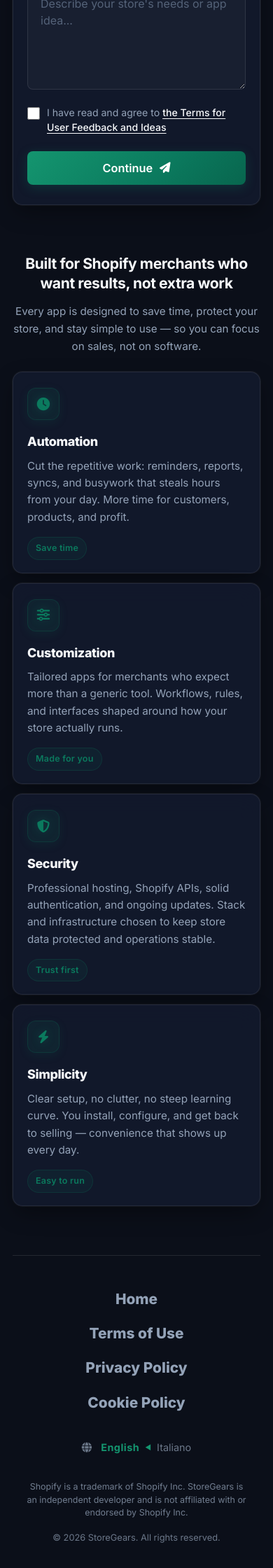
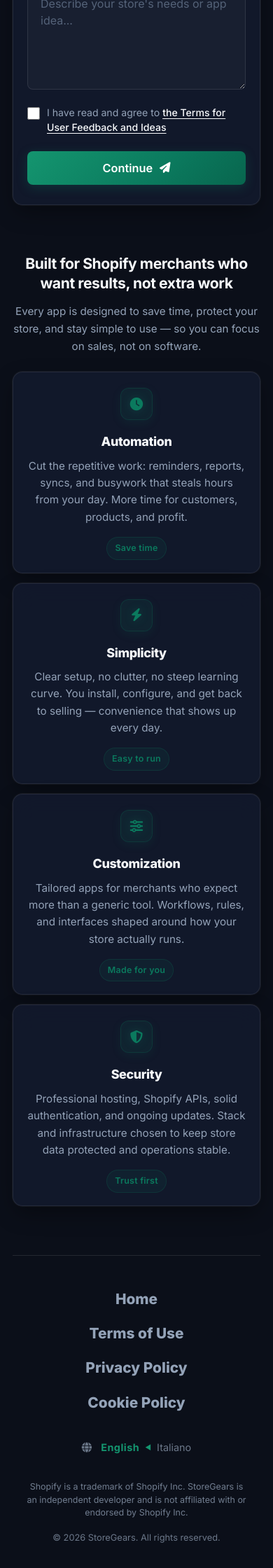
Before and after one commit to digitalcreat0r/sitoweb_storegears, a Jekyll site: the page built from index.html, in a window 390 px wide. Shown: the part 824-3064 px from the top of the page at 70% size. Built offline with Jekyll 4.4.1, drawn with Linux system fonts in a browser that asks for light colours.

Commit message:
aggiustamenti sezioni

```diff
--- a/_sass/_value-section.scss
+++ b/_sass/_value-section.scss
@@ -117,7 +117,14 @@
     }
 
     .value-card {
+        align-items: center;
+        text-align: center;
         padding: 22px 20px 18px;
         border-radius: var(--radius);
     }
+
+    .value-badge {
+        margin-left: auto;
+        margin-right: auto;
+    }
 }
```
Also changed, not shown: _data/en.yml (+4 -4 lines), _data/it.yml (+4 -4 lines).
